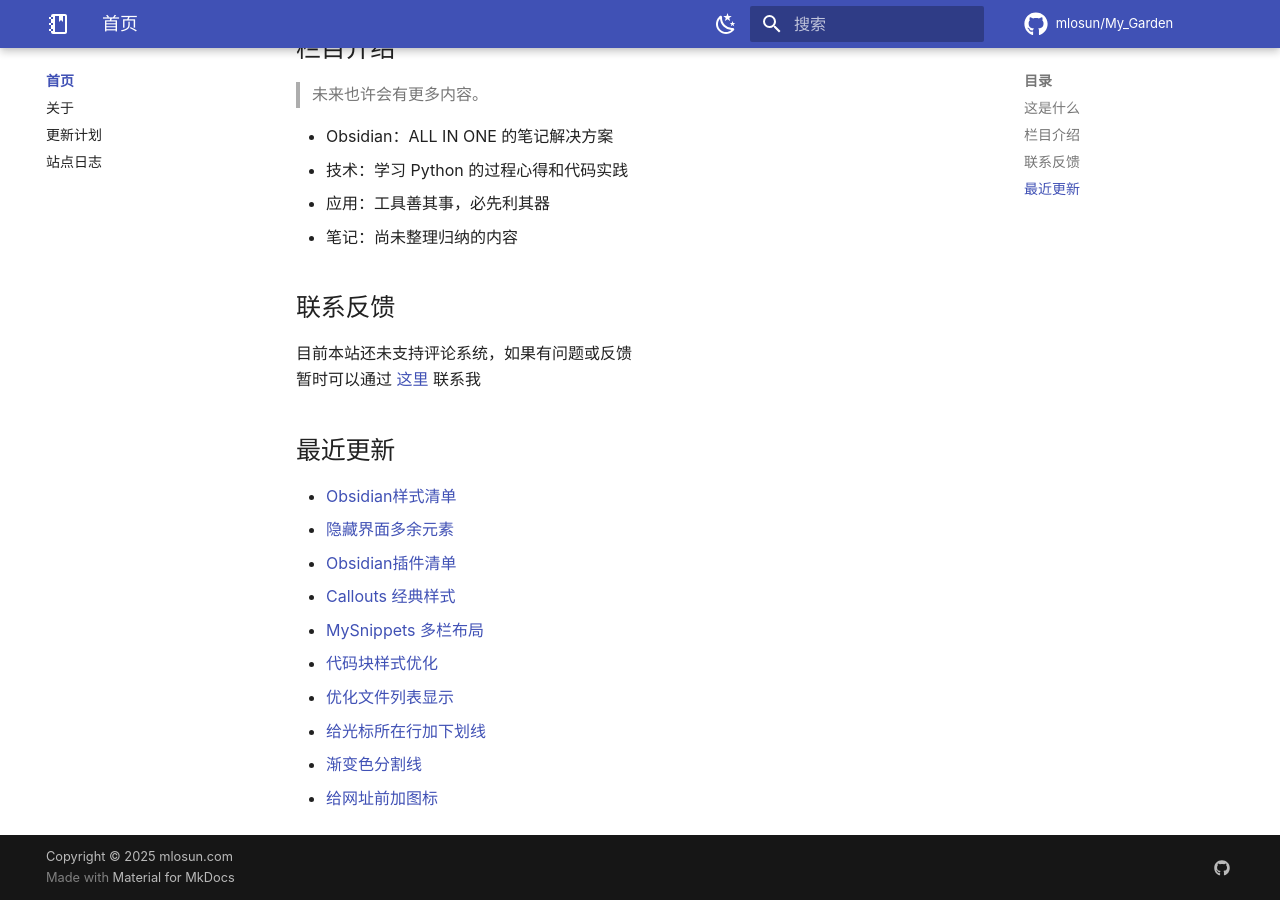
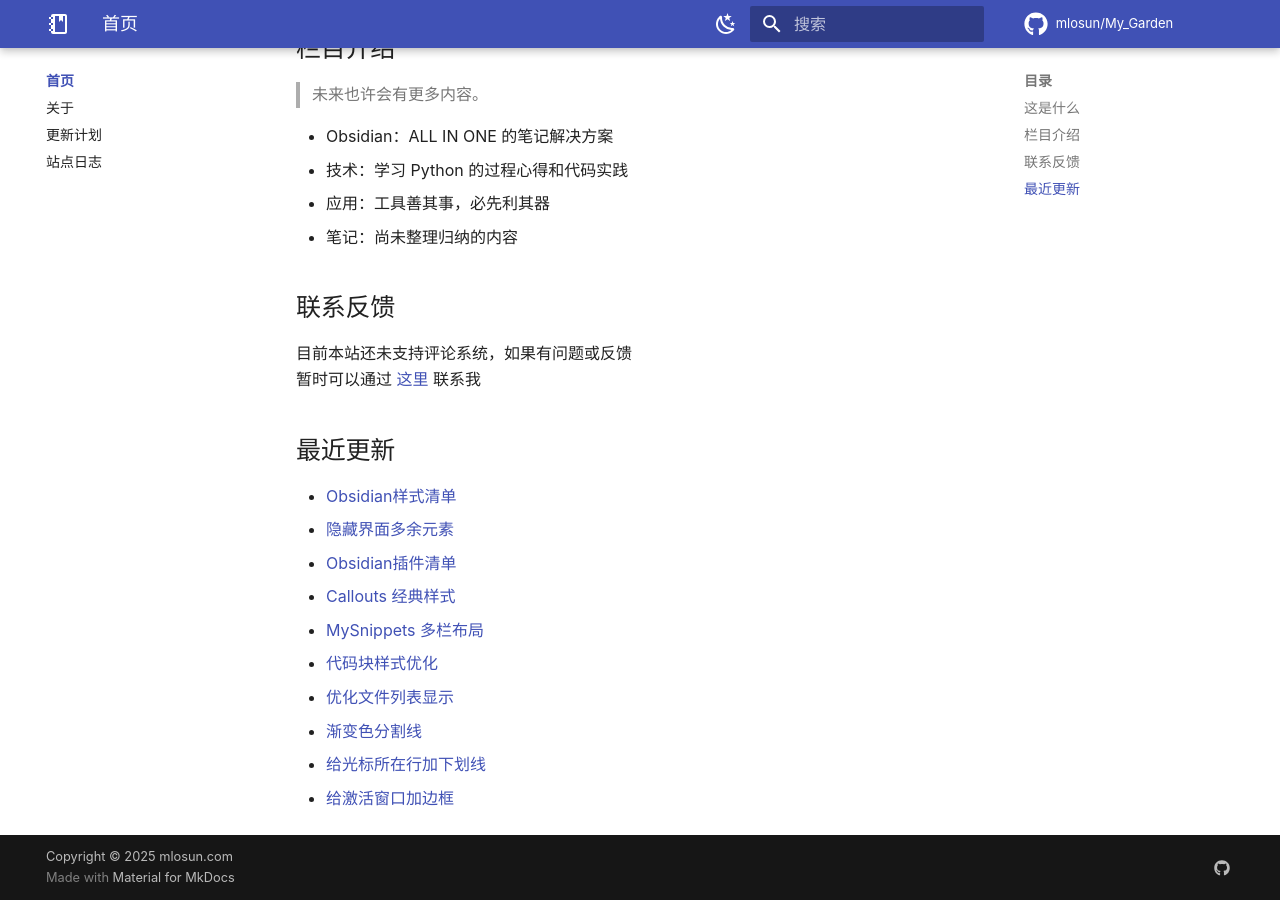
Before and after one commit to mlosun/My_Garden, an MkDocs documentation site: the page built from docs/index.md, in a window 1280 px wide and 900 px high, scrolled down 580 px. Built offline with MkDocs 1.6.1 and Material for MkDocs 9.7.7, drawn with Linux system fonts in a browser that asks for light colours; comment, search, counter and statistics services are not loaded.

Commit message:
PUSH NOTE : index.md

```diff
--- a/docs/index.md
+++ b/docs/index.md
@@ -40,6 +40,6 @@
 - [MySnippets 多栏布局](./obsidian/snippets/MySnippets%20%E5%A4%9A%E6%A0%8F%E5%B8%83%E5%B1%80.md)
 - [代码块样式优化](./obsidian/snippets/%E4%BB%A3%E7%A0%81%E5%9D%97%E6%A0%B7%E5%BC%8F%E4%BC%98%E5%8C%96.md)
 - [优化文件列表显示](./obsidian/snippets/%E4%BC%98%E5%8C%96%E6%96%87%E4%BB%B6%E5%88%97%E8%A1%A8%E6%98%BE%E7%A4%BA.md)
+- [渐变色分割线](./obsidian/snippets/%E6%B8%90%E5%8F%98%E8%89%B2%E5%88%86%E5%89%B2%E7%BA%BF.md)
 - [给光标所在行加下划线](./obsidian/snippets/%E7%BB%99%E5%85%89%E6%A0%87%E6%89%80%E5%9C%A8%E8%A1%8C%E5%8A%A0%E4%B8%8B%E5%88%92%E7%BA%BF.md)
-- [渐变色分割线](./obsidian/snippets/%E6%B8%90%E5%8F%98%E8%89%B2%E5%88%86%E5%89%B2%E7%BA%BF.md)
-- [给网址前加图标](./obsidian/snippets/%E7%BB%99%E7%BD%91%E5%9D%80%E5%89%8D%E5%8A%A0%E5%9B%BE%E6%A0%87.md)
+- [给激活窗口加边框](./obsidian/snippets/%E7%BB%99%E6%BF%80%E6%B4%BB%E7%AA%97%E5%8F%A3%E5%8A%A0%E8%BE%B9%E6%A1%86.md)
```
